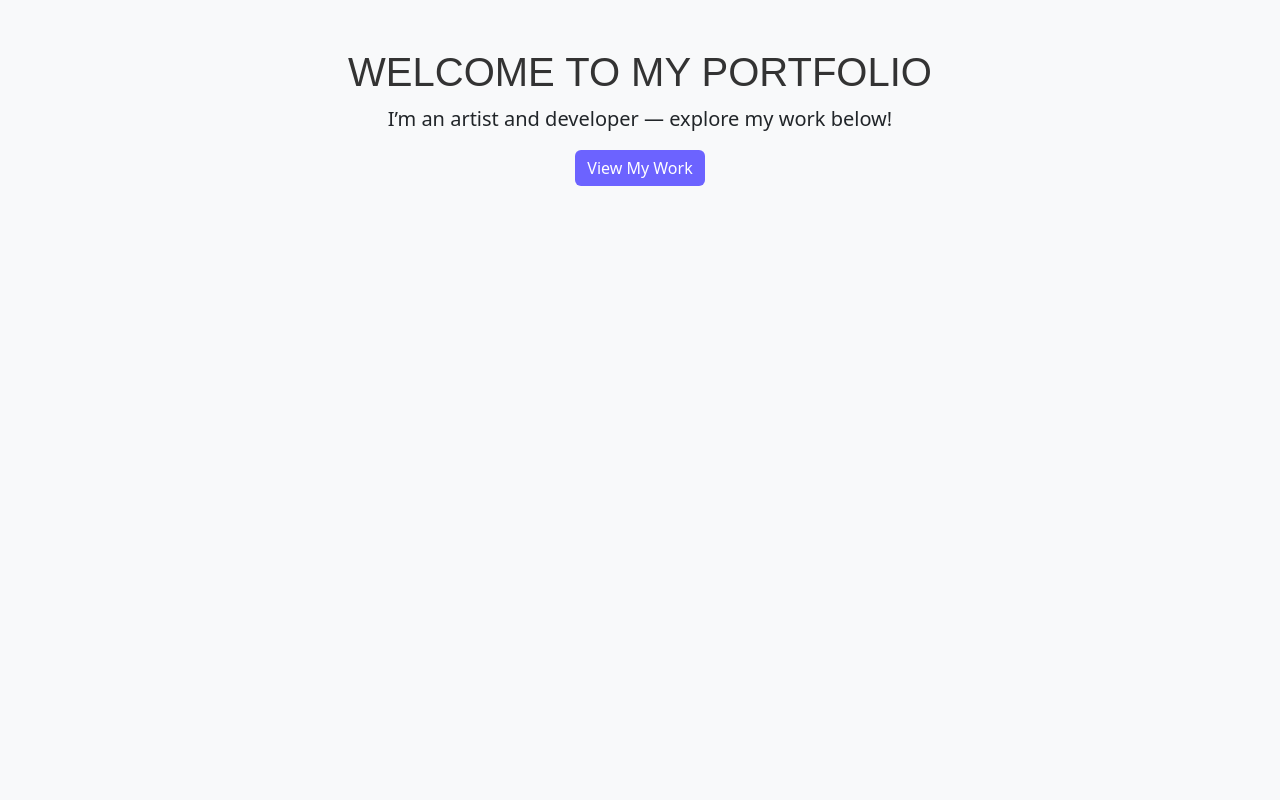
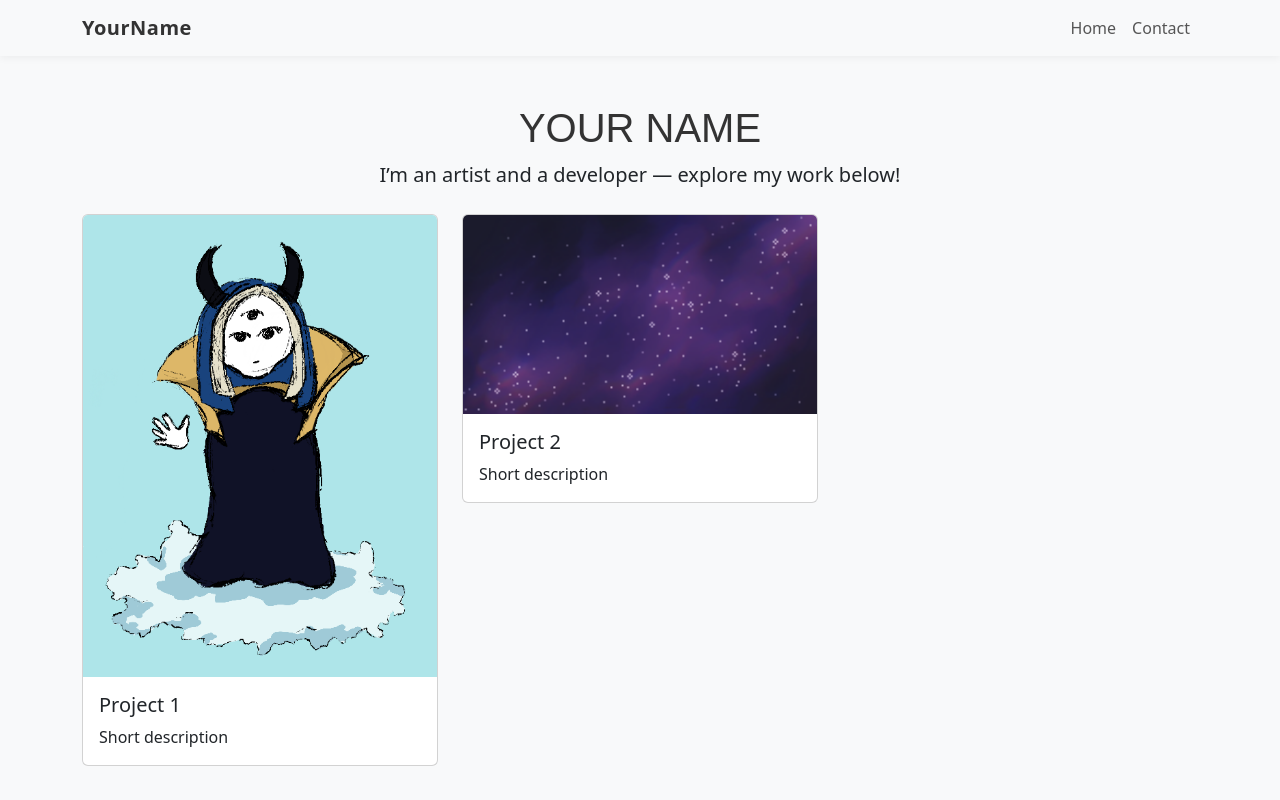
Before and after one commit to Raiffil/Digital-Portfolio, a Flask app: page / in a window 1280 px wide. Run offline with Flask 3, Linux system fonts and the light colour scheme.

Commit message:
[change] Set up nav bar and basic home page

```diff
--- a/app.py
+++ b/app.py
@@ -2,10 +2,13 @@ from flask import Flask, render_template
 
 app = Flask(__name__)
 
-
 @app.route("/")
 def home():
-    return render_template('home.html')
+    return render_template("home.html", title="Home")
 
-if __name__ == '__main__':
+@app.route("/contact")
+def contact():
+    return render_template("contact.html", title="Contact")
+
+if __name__ == "__main__":
     app.run()
--- a/static/css/styles.css
+++ b/static/css/styles.css
@@ -20,3 +20,30 @@ h1 {
 .btn-primary:hover {
   background-color: #5a54e5;
 }
+
+/* === Navbar customization === */
+
+/* Change navbar background and shadow */
+.navbar {
+  background-color: #ffffff;
+  box-shadow: 0 2px 8px rgba(0,0,0,0.05);
+}
+
+/* Change brand (YourName) style */
+.navbar-brand {
+  font-weight: 600;
+  letter-spacing: 0.5px;
+  color: #333 !important;
+}
+
+/* Style the nav links */
+.nav-link {
+  font-weight: 500;
+  color: #555 !important;
+  transition: color 0.3s ease;
+}
+
+/* Add hover effect for links */
+.nav-link:hover {
+  color: #6c63ff !important;
+}
--- a/templates/base.html
+++ b/templates/base.html
@@ -6,7 +6,7 @@
     <meta name="viewport" content="width=device-width, initial-scale=1">
 
     <!-- Page title (shows in browser tab) -->
-    <title>My Portfolio</title>
+      <title>{% block title %}My Portfolio{% endblock %}</title>
 
     <!-- Bootstrap CSS: styling tools -->
     <link href="https://cdn.jsdelivr.net/npm/bootstrap@5.3.0/dist/css/bootstrap.min.css" rel="stylesheet">
@@ -16,7 +16,34 @@
   </head>
   <body>
     <!-- The body is what people see on the page -->
-    {% block content %}{% endblock %}
+
+        <!-- Navbar (top) -->
+  <nav class="navbar navbar-expand-lg navbar-light bg-light">
+    <div class="container">
+      <a class="navbar-brand" href="#">YourName</a>
+      <button class="navbar-toggler" type="button" data-bs-toggle="collapse" data-bs-target="#navbarNav">
+        <span class="navbar-toggler-icon"></span>
+      </button>
+
+      <div class="collapse navbar-collapse" id="navbarNav">
+        <ul class="navbar-nav ms-auto">
+          <li class="nav-item">
+            <a class="nav-link active" href="#">Home</a>
+          </li>
+          <li class="nav-item">
+            <a class="nav-link" href="#">Contact</a>
+          </li>
+        </ul>
+      </div>
+    </div>
+  </nav>
+
+  <!-- Main content area -->
+  <div class="container mt-4">
+        {% block content %}
+        {% endblock %}
+    </div>
+</body>
 
     <!-- Bootstrap JS: adds animations and interactivity -->
     <script src="https://cdn.jsdelivr.net/npm/bootstrap@5.3.0/dist/js/bootstrap.bundle.min.js"></script>
--- a/templates/home.html
+++ b/templates/home.html
@@ -1,9 +1,33 @@
 {% extends "base.html" %}
+{% block content %}
 
-{% block content %}
-  <div class="container text-center mt-5">
-    <h1>Welcome to My Portfolio</h1>
-    <p class="lead">I’m an artist and developer — explore my work below!</p>
-    <button class="btn btn-primary">View My Work</button>
+<!-- Header section -->
+<div class="text-center mt-5">
+  <h1>Your Name</h1>
+  <p class="lead">I’m an artist and a developer — explore my work below!</p>
+</div>
+
+<!-- Portfolio grid -->
+<div class="row mt-4">
+  <div class="col-6 col-md-4">
+    <div class="card">
+      <img src="{{ url_for('static', filename='images/work1.png') }}" class="card-img-top" alt="Work 1">
+      <div class="card-body">
+        <h5 class="card-title">Project 1</h5>
+        <p class="card-text">Short description</p>
+      </div>
+    </div>
   </div>
+
+  <div class="col-6 col-md-4">
+    <div class="card">
+      <img src="{{ url_for('static', filename='images/work2.png') }}" class="card-img-top" alt="Work 2">
+      <div class="card-body">
+        <h5 class="card-title">Project 2</h5>
+        <p class="card-text">Short description</p>
+      </div>
+    </div>
+  </div>
+</div>
+
 {% endblock %}
```
Also changed, not shown: templates/contact.html (+6 -9 lines), static/images/work1.png (added), static/images/work2.png (added).
